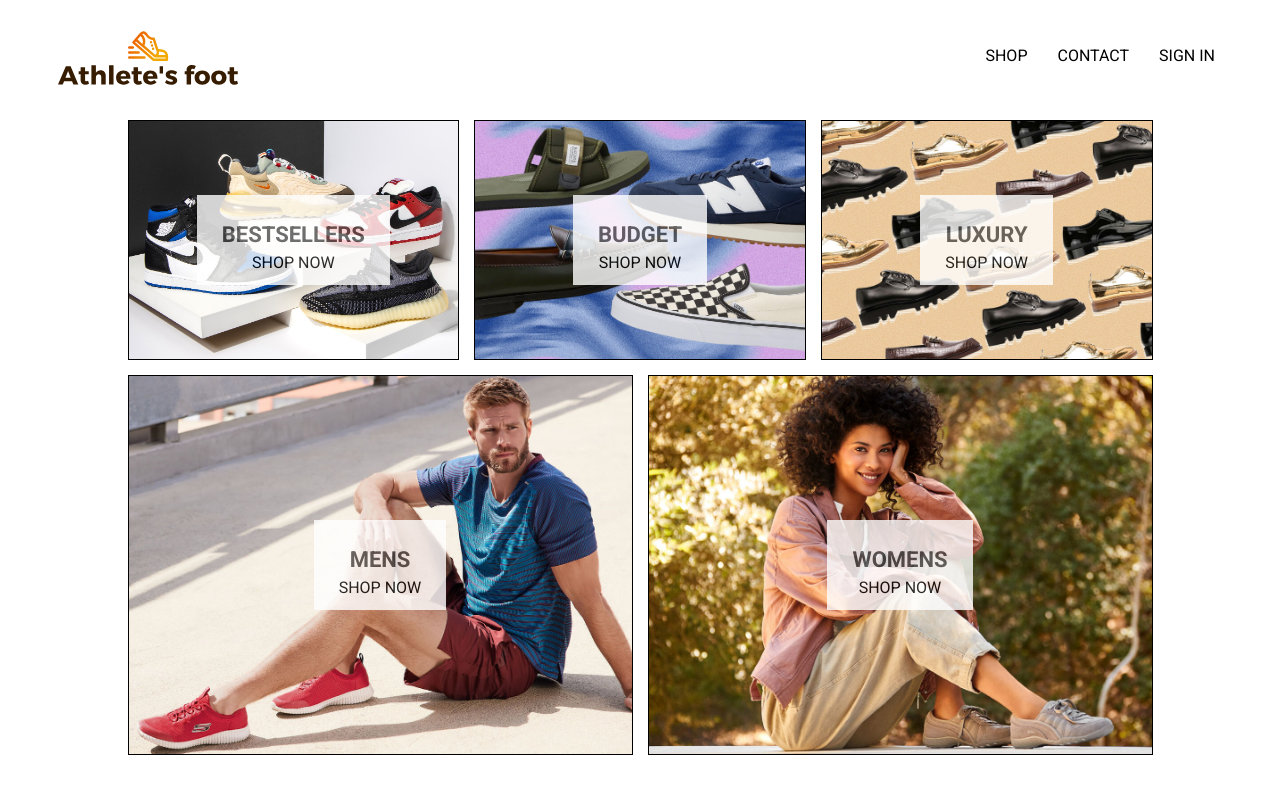
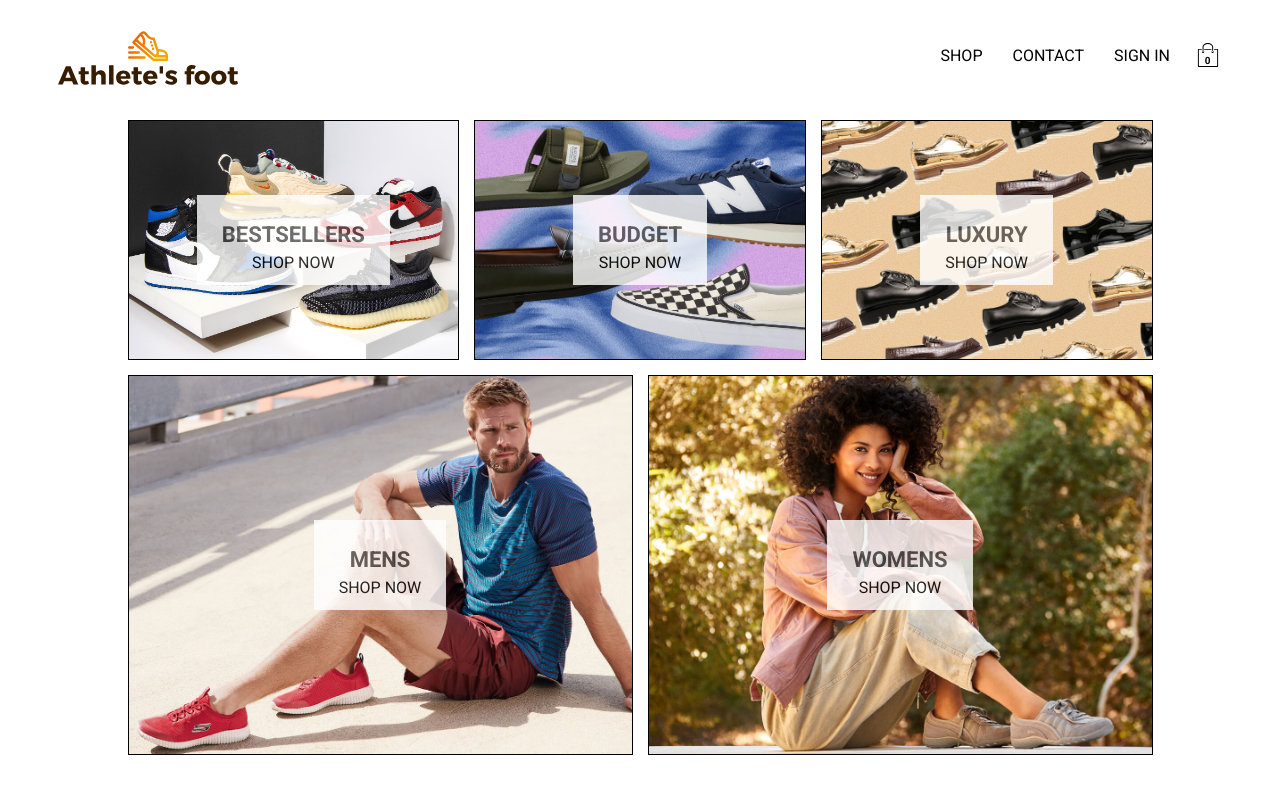
Before and after one commit to andrewquach-dev/athletes-foot, a React (Create React App) app: page / in a window 1280 px wide. Shown: the top 794 px of the page. Built offline with nearby package versions, Linux system fonts and the light colour scheme; no server answers.

Commit message:
adding cart

```diff
--- /dev/null
+++ b/src/components/cart-dropdown/CartDropdown.js
@@ -0,0 +1,14 @@
+import React from "react";
+
+import CustomButton from "../custom-button/CustomButton";
+
+import "./cart-dropdown.styles.scss";
+
+const CartDropdown = () => (
+  <div className="cart-dropdown">
+    <div className="cart-items" />
+    <CustomButton>PAY NOW</CustomButton>
+  </div>
+);
+
+export default CartDropdown;
--- /dev/null
+++ b/src/components/cart-dropdown/cart-dropdown.styles.scss
@@ -0,0 +1,24 @@
+.cart-dropdown {
+  position: absolute;
+  width: 240px;
+  height: 340px;
+  display: flex;
+  flex-direction: column;
+  padding: 20px;
+  border: 1px solid black;
+  background-color: white;
+  top: 90px;
+  right: 40px;
+  z-index: 5;
+
+  .cart-items {
+    height: 240px;
+    display: flex;
+    flex-direction: column;
+    overflow: scroll;
+  }
+
+  button {
+    margin-top: auto;
+  }
+}
--- /dev/null
+++ b/src/components/cart-icon/CartIcon.js
@@ -0,0 +1,18 @@
+import React from "react";
+import { connect } from "react-redux";
+import { ReactComponent as ShoppingIcon } from "../../image/shop.bag.svg";
+import { toggleCartHidden } from "../../redux/cart/cart.actions";
+import "./cart-icon.styles.scss";
+
+const CartIcon = ({ toggleCartHidden }) => (
+  <div className="cart-icon" onClick={toggleCartHidden}>
+    <ShoppingIcon className="shopping-icon" />
+    <span className="item-count">0</span>
+  </div>
+);
+
+const mapDispatchToProps = (dispatch) => ({
+  toggleCartHidden: () => dispatch(toggleCartHidden()),
+});
+
+export default connect(null, mapDispatchToProps)(CartIcon);
--- /dev/null
+++ b/src/components/cart-icon/cart-icon.styles.scss
@@ -0,0 +1,21 @@
+.cart-icon {
+  width: 45px;
+  height: 45px;
+  position: relative;
+  display: flex;
+  align-items: center;
+  justify-content: center;
+  cursor: pointer;
+
+  .shopping-icon {
+    width: 24px;
+    height: 24px;
+  }
+
+  .item-count {
+    position: absolute;
+    font-size: 10px;
+    font-weight: bold;
+    bottom: 12px;
+  }
+}
--- a/src/components/header/Header.js
+++ b/src/components/header/Header.js
@@ -4,7 +4,9 @@
 import Logo from "../../image/logo.svg";
 import { auth } from "../../firebase/firebase.utils.js";
 import { connect } from "react-redux";
-const Header = ({ currentUser }) => {
+import CartIcon from "../cart-icon/CartIcon";
+import CartDropdown from "../cart-dropdown/CartDropdown";
+const Header = ({ currentUser, hidden }) => {
   return (
     <div className="header">
       <Link className="logo-container" to="/">
@@ -34,13 +36,16 @@
             SIGN IN
           </Link>
         )}
+        <CartIcon />
       </div>
+      {hidden ? null : <CartDropdown />}
     </div>
   );
 };
 
-const mapStateToProps = (state) => ({
-  currentUser: state.user.currentUser,
+const mapStateToProps = ({ user: { currentUser }, cart: { hidden } }) => ({
+  currentUser,
+  hidden,
 });
 
 export default connect(mapStateToProps)(Header);
--- /dev/null
+++ b/src/redux/cart/cart.actions.js
@@ -0,0 +1,10 @@
+import CartActionTypes from "./cart.types";
+
+export const toggleCartHidden = () => ({
+  type: CartActionTypes.TOGGLE_CART_HIDDEN,
+});
+
+export const addItem = (item) => ({
+  type: CartActionTypes.ADD_ITEM,
+  payload: item,
+});
--- /dev/null
+++ b/src/redux/cart/cart.reducer.js
@@ -0,0 +1,25 @@
+import CartActionTypes from "./cart.types";
+
+const INITIAL_STATE = {
+  hidden: true,
+  cartItems: [],
+};
+
+const cartReducer = (state = INITIAL_STATE, action) => {
+  switch (action.type) {
+    case CartActionTypes.TOGGLE_CART_HIDDEN:
+      return {
+        ...state,
+        hidden: !state.hidden,
+      };
+    case CartActionTypes.ADD_ITEM:
+      return {
+        ...state,
+        cartItems: [...state.cartItems, action.payload],
+      };
+    default:
+      return state;
+  }
+};
+
+export default cartReducer;
--- /dev/null
+++ b/src/redux/cart/cart.types.js
@@ -0,0 +1,6 @@
+const CartActionTypes = {
+  TOGGLE_CART_HIDDEN: "TOGGLE_CART_HIDDEN",
+  ADD_ITEM: "ADD_ITEM",
+};
+
+export default CartActionTypes;
--- a/src/redux/root-reducer.js
+++ b/src/redux/root-reducer.js
@@ -1,6 +1,9 @@
 import { combineReducers } from "redux";
+
 import userReducer from "./user/user.reducer";
+import cartReducer from "./cart/cart.reducer";
 
 export default combineReducers({
   user: userReducer,
+  cart: cartReducer,
 });
```
Also changed, not shown: src/image/shop.bag.svg (added).
